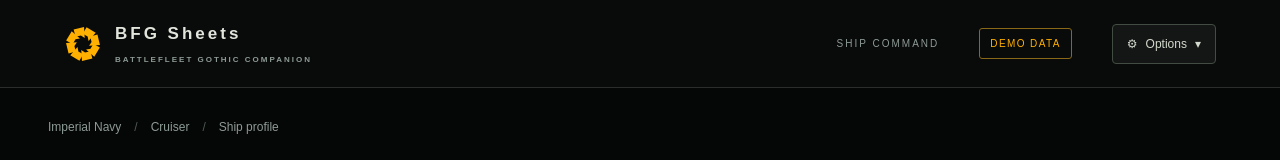
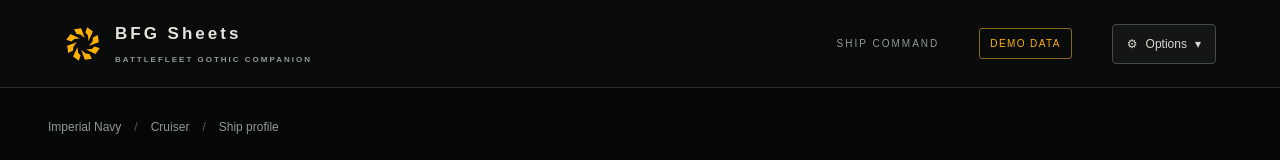
Before and after one commit to ROTBOW/bfg_sheets, a Next.js app: page / in a window 1280 px wide. Shown: the top 160 px of the page. Built offline with nearby package versions, Linux system fonts and the light colour scheme.

Commit message:
added logo

```diff
--- a/app/page.js
+++ b/app/page.js
@@ -371,17 +371,13 @@ const Home = () => {
                     <svg
                         className="brand-mark"
                         viewBox="0 0 64 64"
-                        fill="currentColor"
                         aria-hidden="true"
                         focusable="false"
                     >
-                        {Array.from({ length: 8 }, (_, index) => (
-                            <path
-                                key={index}
-                                d="M 32 3 L 49 9 L 40 25 L 37 18 L 28 15 Z"
-                                transform={`rotate(${index * 45 + 12} 32 32)`}
-                            />
-                        ))}
+                        <use
+                            href="/logo.svg#logo-blades"
+                            fill="var(--accent)"
+                        />
                     </svg>
                     <span>
                         BFG Sheets<small>BATTLEFLEET GOTHIC COMPANION</small>
```
Also changed, not shown: public/logo.svg (added).
